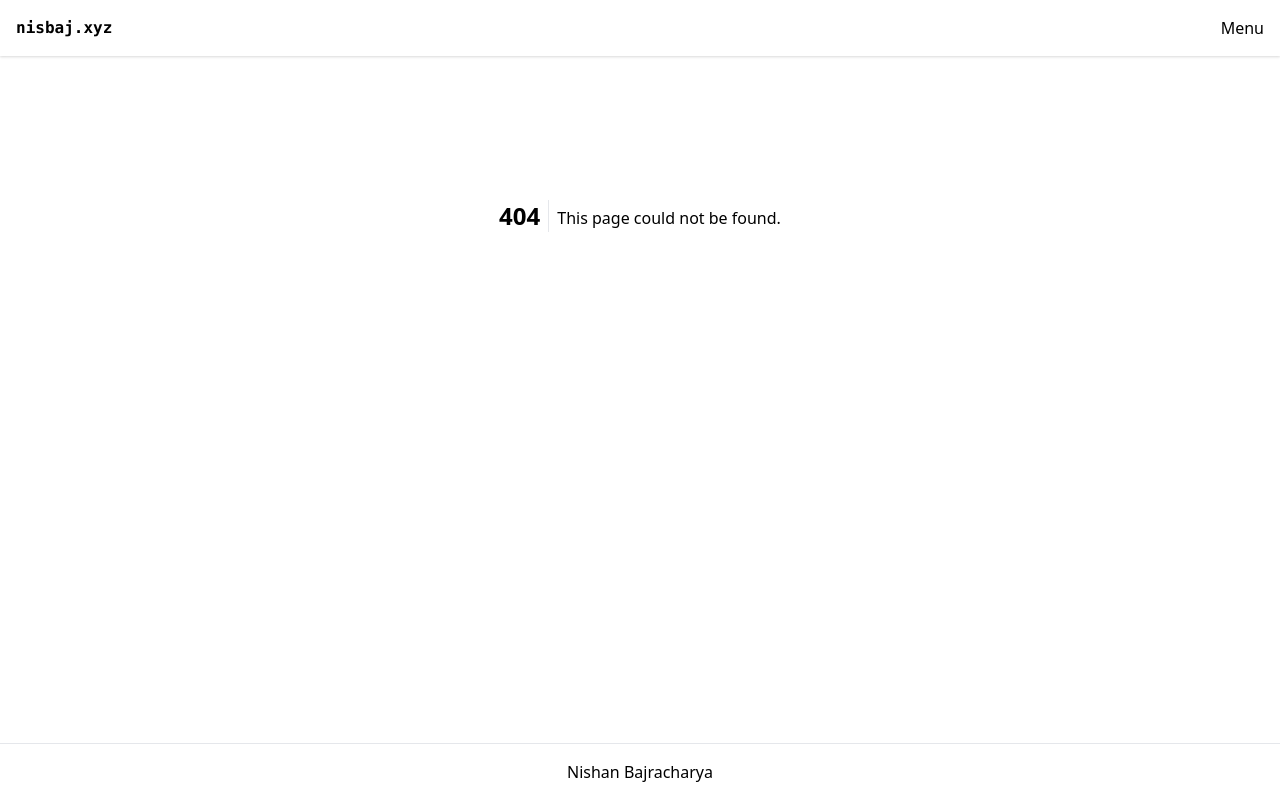
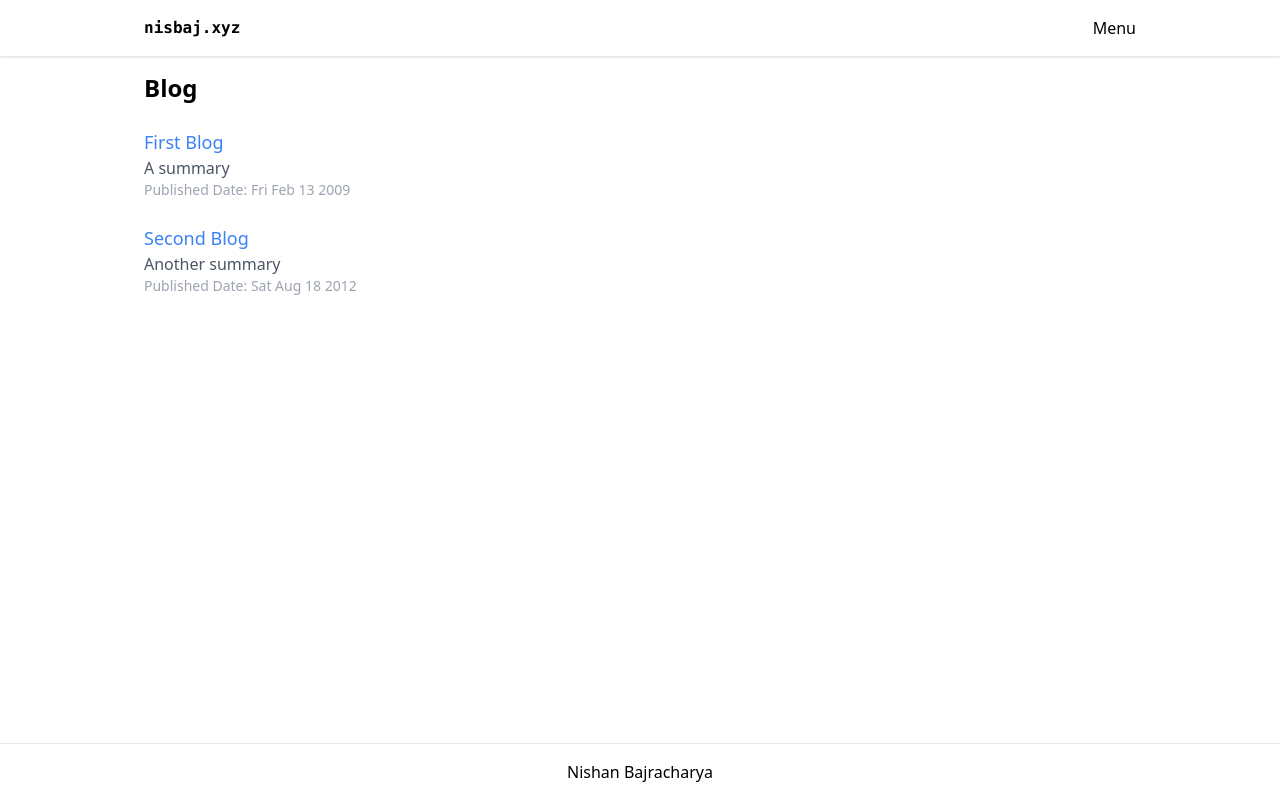
Before and after one commit to nishanbajracharya/nisbaj.xyz, a Next.js app: page /blog in a window 1280 px wide. Before the commit this address had no page. Built offline with nearby package versions, Linux system fonts and the light colour scheme.

Commit message:
Add sample blog

```diff
--- a/components/Footer.tsx
+++ b/components/Footer.tsx
@@ -1,7 +1,7 @@
 export default function Footer() {
   return (
     <footer className="border-t dark:border-gray-900">
-      <div className="container mx-auto p-4 text-center">
+      <div className="container lg:width-1024 mx-auto p-4 text-center">
         Nishan Bajracharya
       </div>
     </footer>
--- a/components/Header.tsx
+++ b/components/Header.tsx
@@ -3,7 +3,7 @@ import Link from 'next/link';
 export default function Header() {
   return (
     <header className="shadow dark:bg-gray-900">
-      <div className="container mx-auto p-4 flex justify-between items-center">
+      <div className="container lg:width-1024 mx-auto p-4 flex justify-between items-center">
         <Link href="/">
           <a title="Home" className="font-semibold hover:underline font-mono">
             nisbaj.xyz
--- a/components/Layout.tsx
+++ b/components/Layout.tsx
@@ -5,7 +5,7 @@ const Layout: React.FunctionComponent = ({ children }) => {
   return (
     <div className="flex flex-col min-h-screen h-screen justify-between">
       <Header />
-      <div className="container mx-auto mb-auto p-4">{children}</div>
+      <div className="container lg:width-1024 mx-auto mb-auto p-4">{children}</div>
       <Footer />
     </div>
   );
--- a/pages/404.tsx
+++ b/pages/404.tsx
@@ -1,5 +1,11 @@
+import Head from 'next/head';
+
 export default function NotFound() {
   return (
+    <>
+      <Head>
+        <title>404 Not Found</title>
+      </Head>
       <div className="flex justify-center items-center mt-32">
         <div>
           <h1 className="leading-normal inline-block border-r py-0 px-2 text-xl font-semibold align-top md:text-2xl">
@@ -10,5 +16,6 @@ export default function NotFound() {
           </div>
         </div>
       </div>
+    </>
   );
 }
--- /dev/null
+++ b/pages/api/blog.ts
@@ -0,0 +1,38 @@
+// Next.js API route support: https://nextjs.org/docs/api-routes/introduction
+import type { NextApiRequest, NextApiResponse } from 'next';
+
+type Data = {
+  data: BlogItemSummary[];
+  meta: {
+    page: number;
+    pageCount: number;
+    pageSize: number;
+  };
+};
+
+export default function handler(
+  req: NextApiRequest,
+  res: NextApiResponse<Data>
+) {
+  res.status(200).json({
+    data: [
+      {
+        title: 'First Blog',
+        id: '1234567890',
+        summary: 'A summary',
+        createdAt: 1234534534469,
+      },
+      {
+        title: 'Second Blog',
+        id: 'abcd-1234',
+        summary: 'Another summary',
+        createdAt: 1345323454690,
+      },
+    ],
+    meta: {
+      page: 1,
+      pageCount: 5,
+      pageSize: 2,
+    },
+  });
+}
--- /dev/null
+++ b/pages/blog/index.tsx
@@ -0,0 +1,39 @@
+import Head from 'next/head';
+import Link from 'next/link';
+import { useState, useEffect } from 'react';
+
+export default function Blog() {
+  const [blogs, setBlogs] = useState<BlogItemSummary[]>([]);
+
+  useEffect(() => {
+    fetch('/api/blog')
+      .then((response) => response.json())
+      .then((response) => {
+        setBlogs(response.data);
+      });
+  }, []);
+
+  return (
+    <>
+      <Head>
+        <title>nisbaj.xyz - Blog</title>
+      </Head>
+      <h2 className="font-semibold text-2xl">Blog</h2>
+      <div className="my-2">
+        {blogs &&
+          blogs.length > 0 &&
+          blogs.map((blog) => {
+            return (
+              <div key={blog.id} className="my-6">
+                <Link href={`/blog/${blog.id}`}>
+                  <a title={blog.title} className="text-lg text-blue-500 hover:underline">{blog.title}</a>
+                </Link>
+                <p className="text-gray-600 dark:text-white">{blog.summary}</p>
+                <p className="text-gray-400 text-sm">Published Date: <span>{new Date(blog.createdAt).toDateString()}</span></p>
+              </div>
+            );
+          })}
+      </div>
+    </>
+  );
+}
--- a/styles/globals.css
+++ b/styles/globals.css
@@ -1,3 +1,13 @@
 @tailwind base;
 @tailwind components;
 @tailwind utilities;
+
+.width-1024 {
+  width: 1024px;
+}
+
+@media screen and (min-width: 1024px) {
+  .lg\:width-1024 {
+    width: 1024px;
+  }
+}
```
Also changed, not shown: types/Blog.d.ts (added, +13 -0 lines), pages/api/status.ts (renamed from pages/api/hello.ts). Lines whose indentation alone changed are shown as unchanged.
